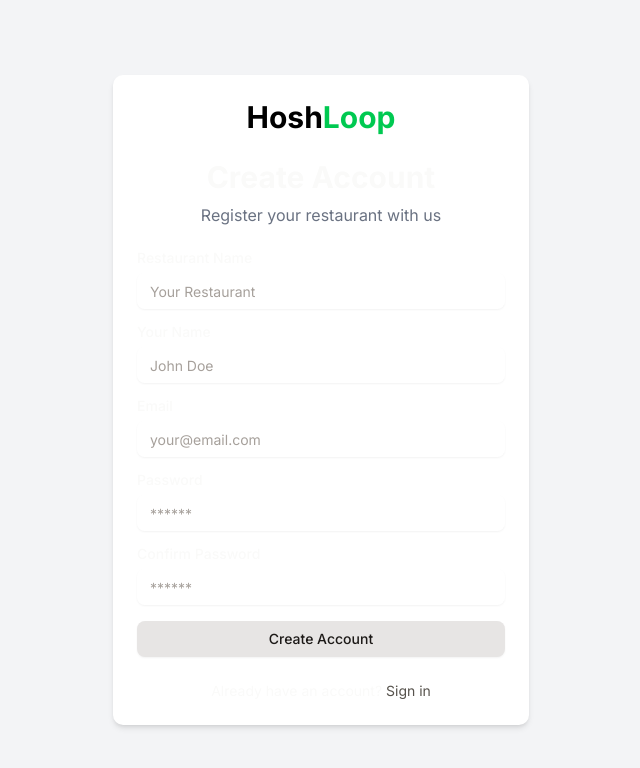
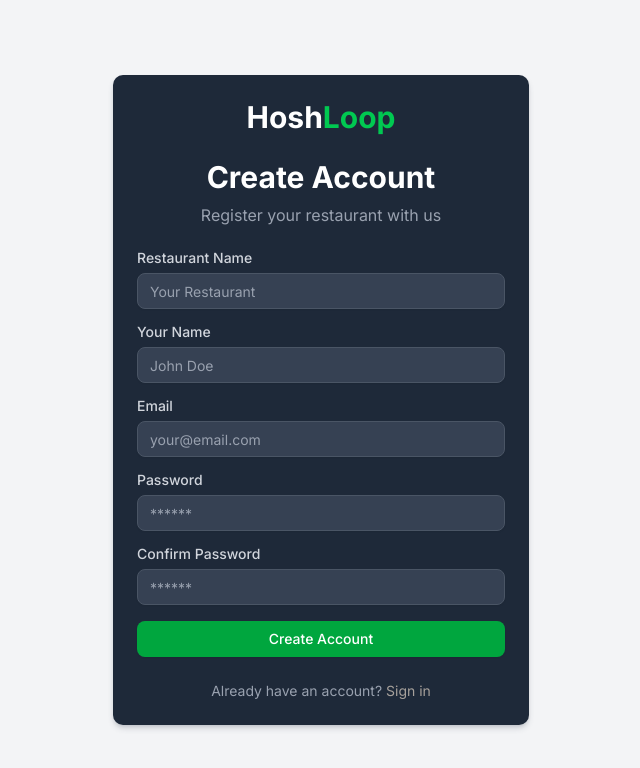
Before and after one commit to abhinawagoo/restaurant-feedback-frontend, a Next.js app: page /register in a window 1280 px wide. Shown: the top 768 px of the page, without its empty margins (319-959 px from the left). Built offline with nearby package versions, Linux system fonts and the light colour scheme; no server answers.

Commit message:
updating register and login code for dark mode#faced issue not consistent in dark mode

```diff
--- a/src/components/auth/RegisterForm.js
+++ b/src/components/auth/RegisterForm.js
@@ -18,6 +18,7 @@ import {
   FormMessage,
 } from "@/components/ui/form";
 import { Input } from "@/components/ui/input";
+// import HoshloopAnimation from "@/components/landing/HoshloopAnimation";
 import { toast } from "sonner";
 
 // Form validation schema
@@ -76,23 +77,26 @@ export default function RegisterForm() {
   };
 
   return (
-
       <div className="w-full max-w-md px-4 space-y-6">
 
-    <div className="mx-auto max-w-md space-y-6 p-6 bg-white rounded-lg shadow-md">
+
+        <div className="space-y-6 p-6 bg-white dark:bg-gray-800 rounded-lg shadow-md dark:shadow-gray-700/20">
+
+
         {/* Logo Section */}
         <div className="flex justify-center">
           <Link href="https://hoshloop.com">
-            <h2 className="text-3xl font-bold text-black hover:opacity-80 transition">
+            <h2 className="text-3xl font-bold text-black dark:text-white hover:opacity-80 transition">
               Hosh<span className="text-green-500">Loop</span>
             </h2>
           </Link>
         </div>
 
-        {/* Login Box */}
+
+        {/* Register Box */}
           <div className="space-y-2 text-center">
-        <h1 className="text-3xl font-bold">Create Account</h1>
-        <p className="text-gray-500">Register your restaurant with us</p>
+            <h1 className="text-3xl font-bold text-gray-900 dark:text-white">Create Account</h1>
+            <p className="text-gray-500 dark:text-gray-400">Register your restaurant with us</p>
           </div>
 
           <Form {...form}>
@@ -102,11 +106,12 @@ export default function RegisterForm() {
                 name="restaurantName"
                 render={({ field }) => (
                   <FormItem>
-                <FormLabel>Restaurant Name</FormLabel>
+                    <FormLabel className="text-gray-700 dark:text-gray-300">Restaurant Name</FormLabel>
                     <FormControl>
                       <Input
                         placeholder="Your Restaurant"
                         disabled={isLoading}
+                        className="bg-white dark:bg-gray-700 border-gray-300 dark:border-gray-600 text-gray-900 dark:text-white placeholder-gray-500 dark:placeholder-gray-400 focus:border-green-500 dark:focus:border-green-400"
                         {...field}
                       />
                     </FormControl>
@@ -120,11 +125,12 @@ export default function RegisterForm() {
                 name="name"
                 render={({ field }) => (
                   <FormItem>
-                <FormLabel>Your Name</FormLabel>
+                    <FormLabel className="text-gray-700 dark:text-gray-300">Your Name</FormLabel>
                     <FormControl>
                       <Input
                         placeholder="John Doe"
                         disabled={isLoading}
+                        className="bg-white dark:bg-gray-700 border-gray-300 dark:border-gray-600 text-gray-900 dark:text-white placeholder-gray-500 dark:placeholder-gray-400 focus:border-green-500 dark:focus:border-green-400"
                         {...field}
                       />
                     </FormControl>
@@ -138,12 +144,13 @@ export default function RegisterForm() {
                 name="email"
                 render={({ field }) => (
                   <FormItem>
-                <FormLabel>Email</FormLabel>
+                    <FormLabel className="text-gray-700 dark:text-gray-300">Email</FormLabel>
                     <FormControl>
                       <Input
                         placeholder="your@email.com"
                         type="email"
                         disabled={isLoading}
+                        className="bg-white dark:bg-gray-700 border-gray-300 dark:border-gray-600 text-gray-900 dark:text-white placeholder-gray-500 dark:placeholder-gray-400 focus:border-green-500 dark:focus:border-green-400"
                         {...field}
                       />
                     </FormControl>
@@ -157,12 +164,13 @@ export default function RegisterForm() {
                 name="password"
                 render={({ field }) => (
                   <FormItem>
-                <FormLabel>Password</FormLabel>
+                    <FormLabel className="text-gray-700 dark:text-gray-300">Password</FormLabel>
                     <FormControl>
                       <Input
                         placeholder="******"
                         type="password"
                         disabled={isLoading}
+                        className="bg-white dark:bg-gray-700 border-gray-300 dark:border-gray-600 text-gray-900 dark:text-white placeholder-gray-500 dark:placeholder-gray-400 focus:border-green-500 dark:focus:border-green-400"
                         {...field}
                       />
                     </FormControl>
@@ -176,12 +184,13 @@ export default function RegisterForm() {
                 name="confirmPassword"
                 render={({ field }) => (
                   <FormItem>
-                <FormLabel>Confirm Password</FormLabel>
+                    <FormLabel className="text-gray-700 dark:text-gray-300">Confirm Password</FormLabel>
                     <FormControl>
                       <Input
                         placeholder="******"
                         type="password"
                         disabled={isLoading}
+                        className="bg-white dark:bg-gray-700 border-gray-300 dark:border-gray-600 text-gray-900 dark:text-white placeholder-gray-500 dark:placeholder-gray-400 focus:border-green-500 dark:focus:border-green-400"
                         {...field}
                       />
                     </FormControl>
@@ -190,16 +199,20 @@ export default function RegisterForm() {
                 )}
               />
 
-          <Button type="submit" className="w-full" disabled={isLoading}>
+              <Button
+                type="submit"
+                className="w-full bg-green-600 hover:bg-green-700 dark:bg-green-600 dark:hover:bg-green-700 text-white"
+                disabled={isLoading}
+              >
                 {isLoading ? "Creating Account..." : "Create Account"}
               </Button>
             </form>
           </Form>
 
           <div className="mt-4 text-center text-sm">
-        <p>
+            <p className="text-gray-600 dark:text-gray-400">
               Already have an account?{" "}
-          <Link href="/login" className="text-stone-600 hover:underline">
+              <Link href="/login" className="text-stone-600 dark:text-stone-400 hover:underline hover:text-green-600 dark:hover:text-green-400">
                 Sign in
               </Link>
             </p>
@@ -207,4 +220,7 @@ export default function RegisterForm() {
         </div>
       </div>
   );
+
+
+
 }
```
Also changed, not shown: src/components/auth/LoginForm.js (+159 -72 lines). Lines whose indentation alone changed are shown as unchanged.
